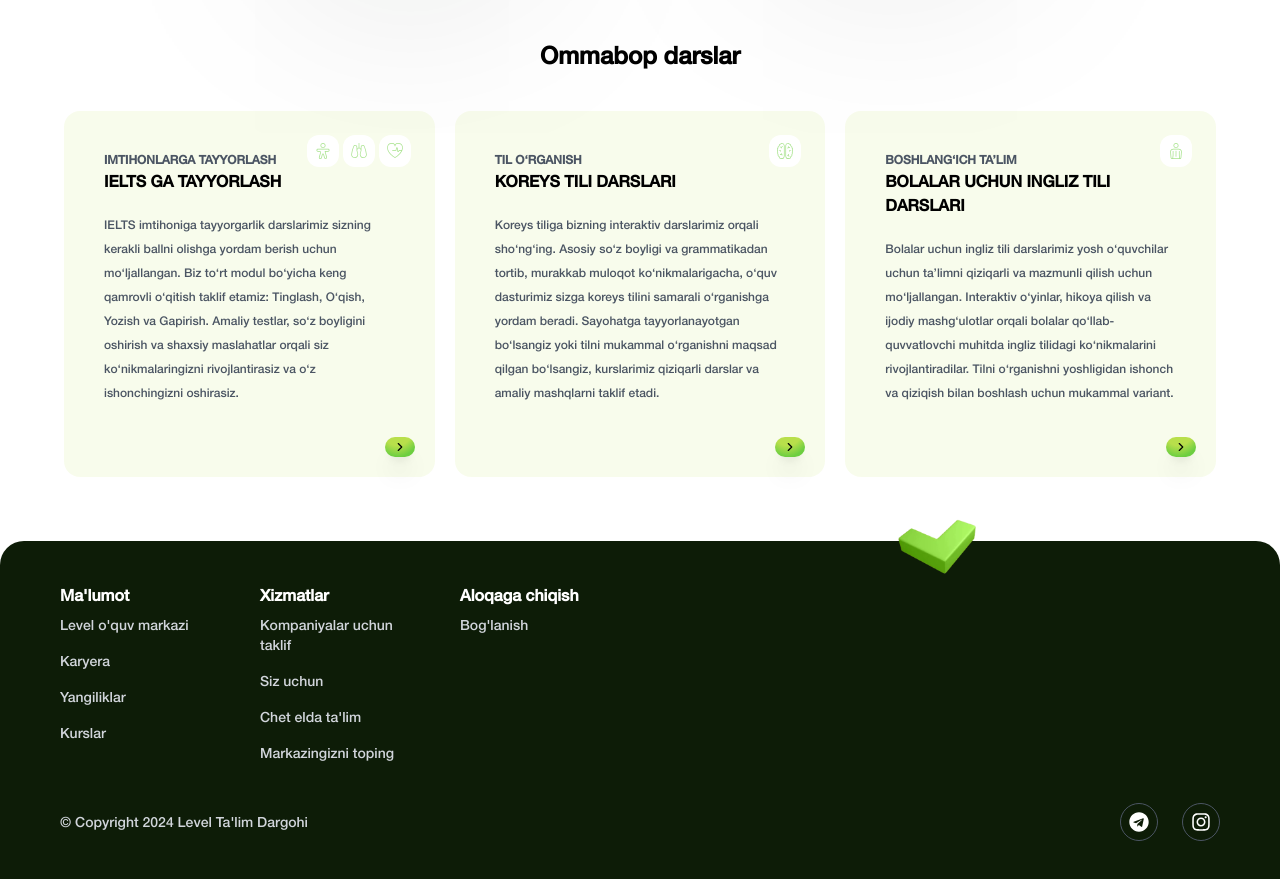
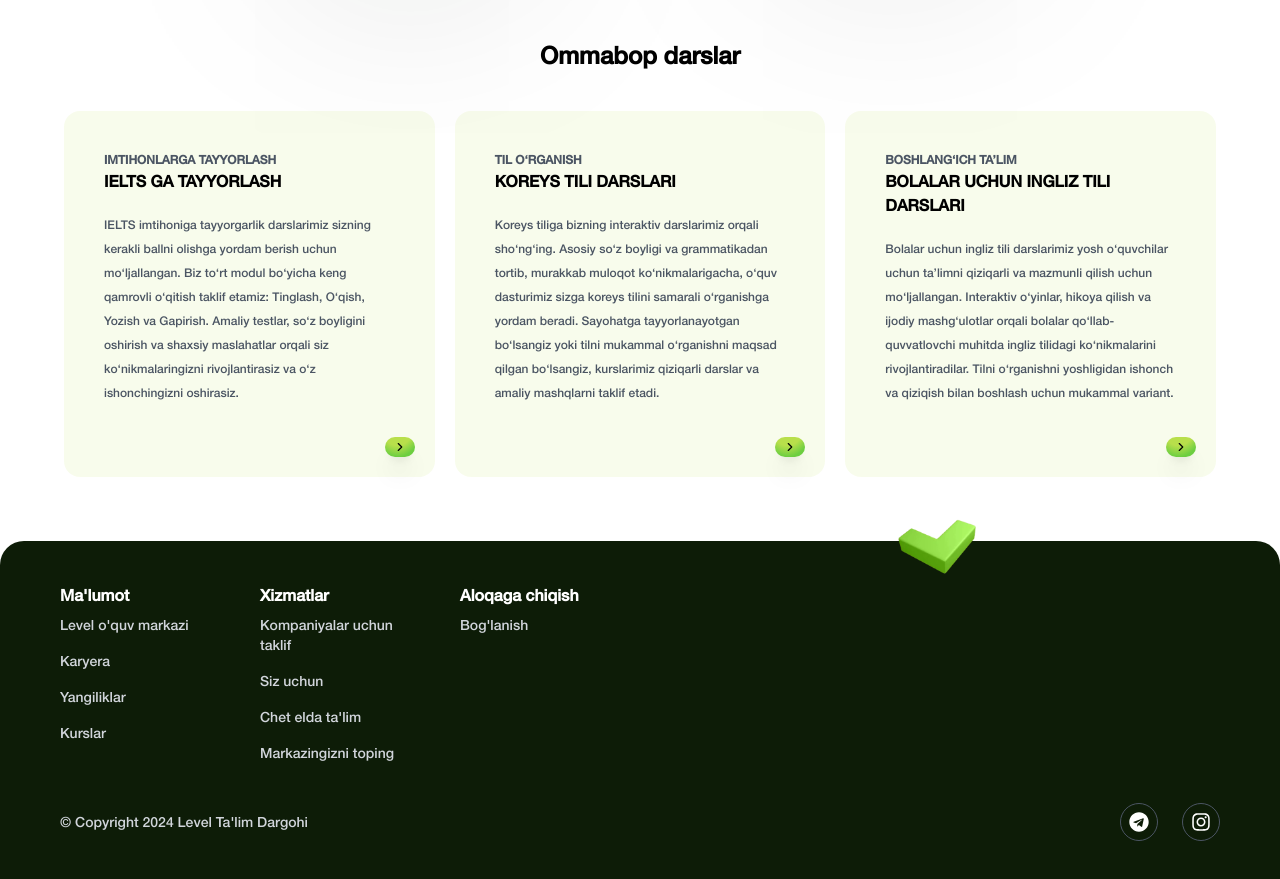
Before and after one commit to tidalu/level-u, a Next.js app: page / in a window 1280 px wide. Shown: the part 1900-2779 px from the top of the page. Built offline with nearby package versions, Linux system fonts and the light colour scheme; a web font is replaced by a local one.

Commit message:
refactor: Update PopulaActivities component with key prop and code formatting

```diff
--- a/components/popula-activities.tsx
+++ b/components/popula-activities.tsx
@@ -26,7 +26,10 @@ const PopulaActivities = () => {
               index: number
             ) => {
               return (
-                <div key={index} className="rounded-2xl bg-[#b8df4b1a] dark:bg-[#86868517] group/item min-w-[300px] lg:min-w-fit relative pb-8">
+                <div
+                  key={index}
+                  className="rounded-2xl bg-[#b8df4b1a] dark:bg-[#86868517] group/item min-w-[300px] lg:min-w-fit relative pb-8"
+                >
                   <Link
                     href={item.href}
                     className="block h-full p-4 pt-16 md:p-10"
@@ -51,17 +54,6 @@ const PopulaActivities = () => {
                         <ChevronRight size={14} className="text-black" />
                       </Button>
                     </div>
-
-                    <div className="absolute top-4 left-4 md:top-6 md:left-auto md:right-6 flex gap-1">
-                      {item.icons.map((icon: string, index: number) => (
-                        <div
-                          className="bg-white dark:bg-[#020817] rounded-xl p-2"
-                          key={index}
-                        >
-                          <img src={icon} width={16} className="" alt="Icon" />
-                        </div>
-                      ))}
-                    </div>
                   </Link>
                 </div>
               );
```
